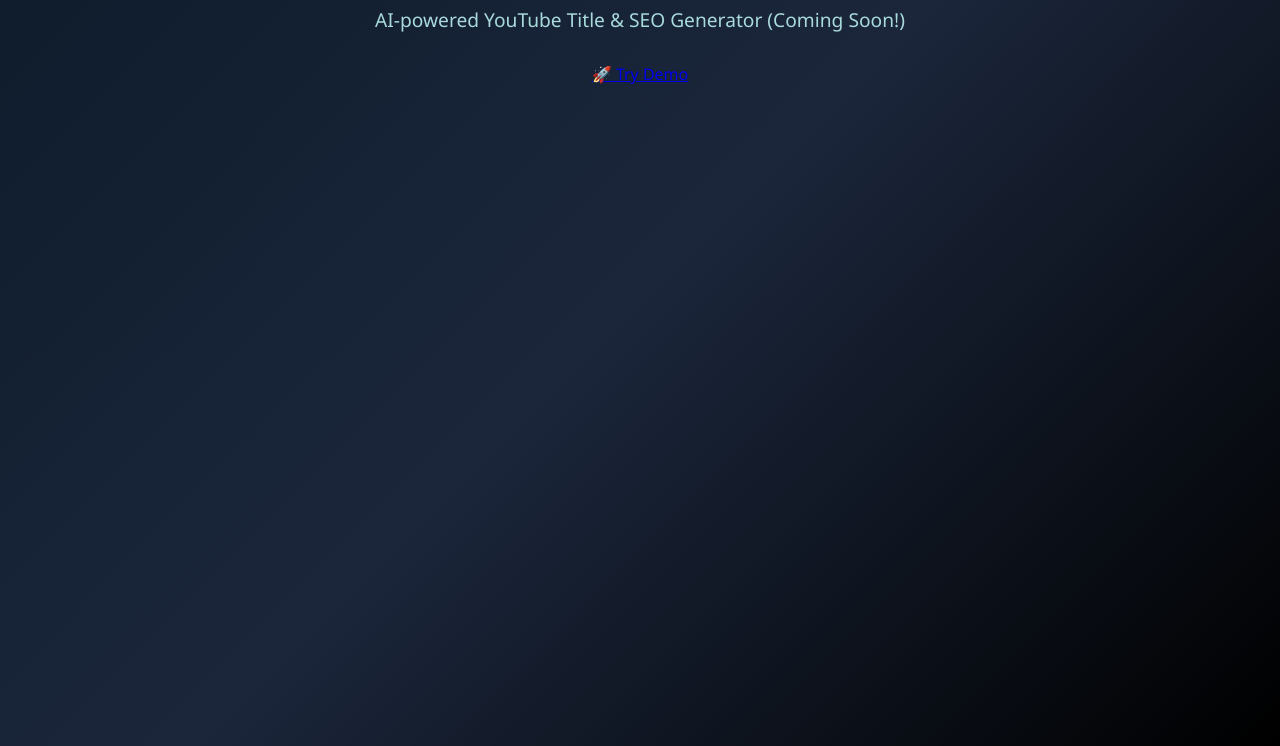
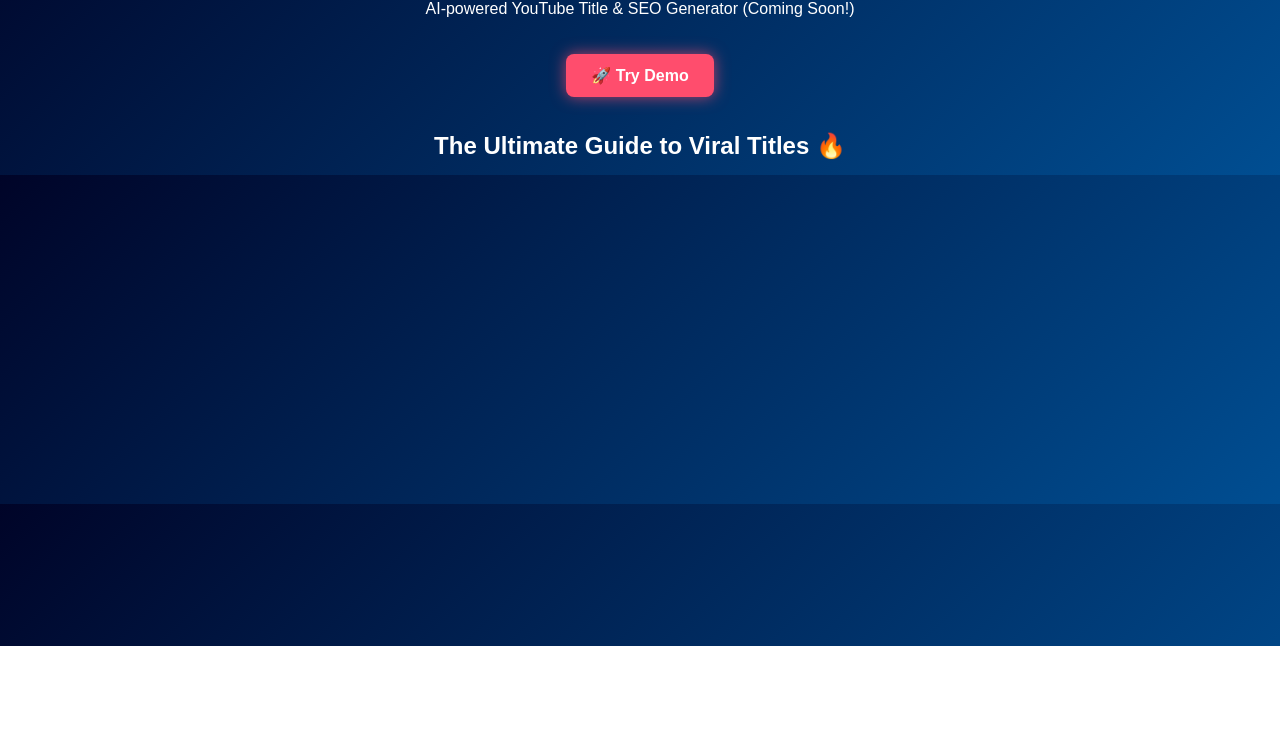
Before and after one commit to FMS015/tubespark, a plain HTML site: page index.html in a window 1280 px wide. Shown: the part 154-900 px from the top of the page. After the commit the page ends 800 px from the top, so only its background shows below. Drawn offline with Linux system fonts and the light colour scheme.

Commit message:
Update style.css

```diff
--- a/style.css
+++ b/style.css
@@ -1,57 +1,43 @@
-/* Reset & fonts */
+/* Background gradient */
 body {
   margin: 0;
-  font-family: 'Segoe UI', Tahoma, Geneva, Verdana, sans-serif;
-  background: linear-gradient(135deg, #0d1b2a, #1b263b, #000000);
-  color: #f1f1f1;
+  padding: 0;
+  font-family: Arial, sans-serif;
   text-align: center;
-  padding: 50px 20px;
-  min-height: 100vh;
+  background: linear-gradient(135deg, #000428, #004e92);
+  color: white;
 }
 
-/* Main heading */
-h1 {
-  font-size: 2.8rem;
-  color: #ff4d6d;
-  margin-bottom: 10px;
+/* Centered container */
+.container {
+  margin-top: 100px;
 }
 
-/* Sub-text */
-p {
-  font-size: 1.2rem;
-  color: #a8dadc;
-  margin-bottom: 30px;
+/* Logo text */
+.brand {
+  color: #ff4d6d;
 }
 
-/* Demo button */
-button {
-  background: #457b9d;
+/* Buttons */
+.btn {
+  display: inline-block;
+  margin: 20px;
+  padding: 12px 25px;
+  background: #ff4d6d;
   color: white;
-  border: none;
-  padding: 14px 30px;
-  font-size: 1.2rem;
   font-weight: bold;
-  border-radius: 10px;
-  cursor: pointer;
-  transition: 0.3s;
-  box-shadow: 0 4px 15px rgba(0, 0, 0, 0.4);
+  border-radius: 8px;
+  text-decoration: none;
+  box-shadow: 0px 0px 15px rgba(255, 77, 109, 0.7);
+  transition: all 0.3s ease-in-out;
 }
 
-button:hover {
-  background: #1d3557;
-  transform: scale(1.05);
+.btn:hover {
+  background: #ff1744;
+  box-shadow: 0px 0px 20px rgba(255, 23, 68, 1);
 }
 
-/* Viral title text */
-h2 {
-  font-size: 2rem;
-  margin-top: 40px;
-  color: #f1faee;
-  opacity: 0;
-  transition: opacity 0.8s ease-in-out;
+/* Headings */
+h1, h2 {
+  margin: 15px 0;
 }
-
-/* Fade-in effect */
-.show {
-  opacity: 1;
-}
```
